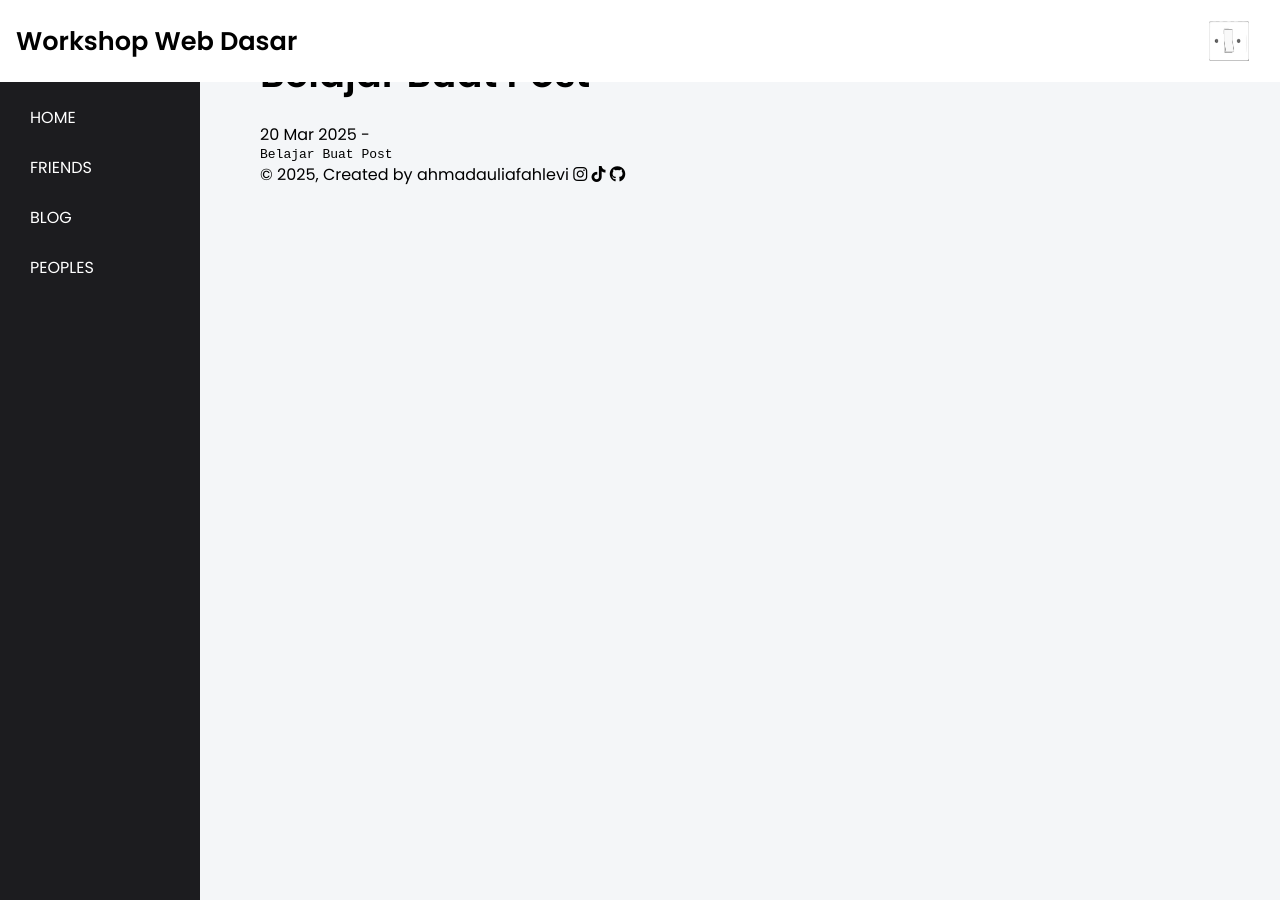
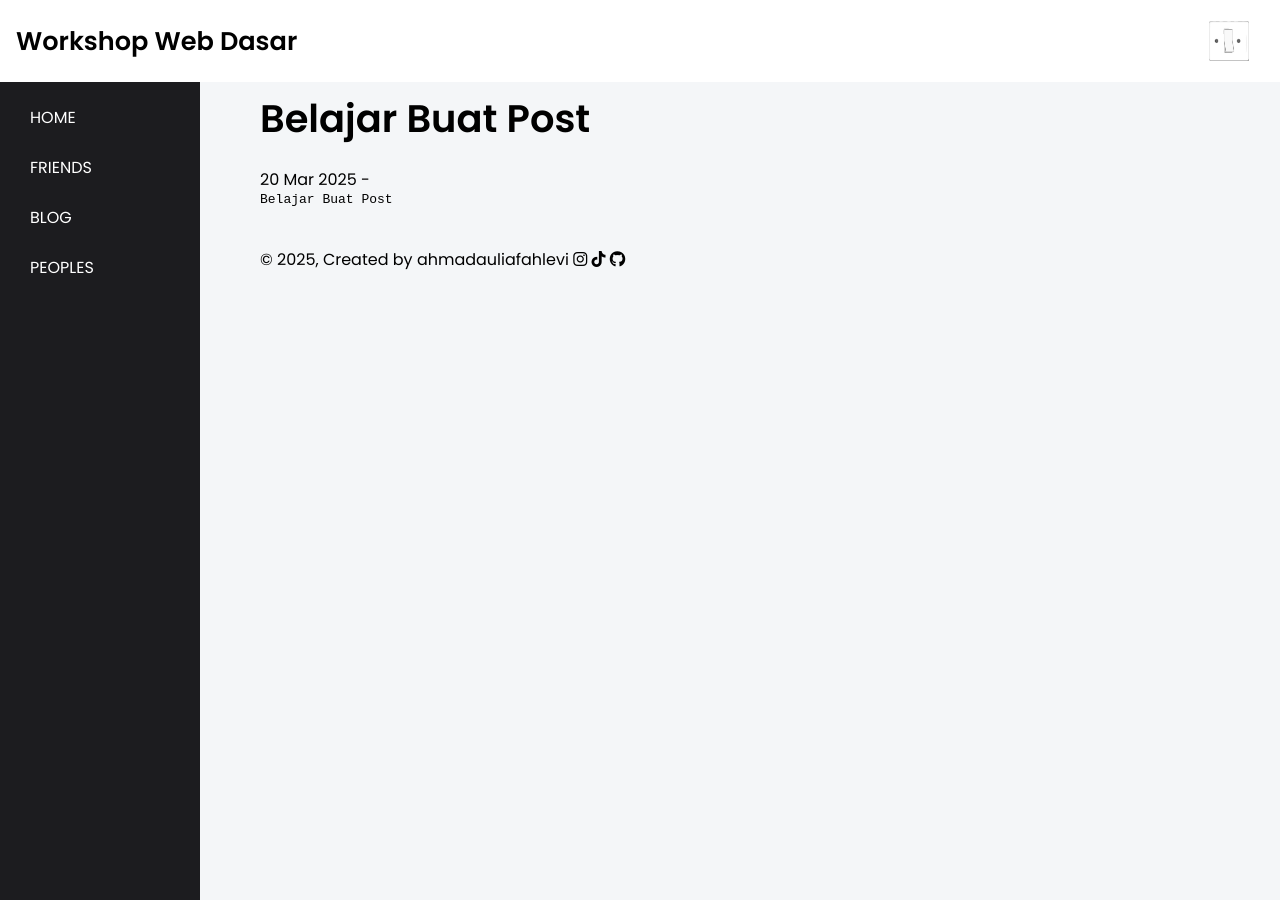
Before and after one commit to lepii1/lepii1.github.io, a Jekyll site: the page built from _posts/2025-3-20-belajar-buat-post.md, in a window 1280 px wide. Built offline with Jekyll 4.4.1, drawn with Linux system fonts in a browser that asks for light colours.

Commit message:
initial commit

```diff
--- a/_layouts/post.html
+++ b/_layouts/post.html
@@ -2,8 +2,10 @@
 layout: default
 ---
 
+<div class="post">
 <h1>{{ page.title }}</h1>
 <p>{{ page.date | date_to_string }} - {{ page.author }}</p>
 
 
 {{ content }}
+</div>
--- a/_sass/edit.scss
+++ b/_sass/edit.scss
@@ -21,6 +21,10 @@
     background-color: #f4f6f8;
     display: flex;
     min-height: 100vh;
+}
+
+html {
+    scroll-behavior: smooth;
 }
 
 .container .profile-section {
@@ -171,7 +175,8 @@
 .studentkonter,
 .studentkonter2,
 .profile-section,
-.kontener{
+.kontener,
+.post{
     width: 100%;
     max-width: 1000px;
     margin: 45px auto 40px;
```
